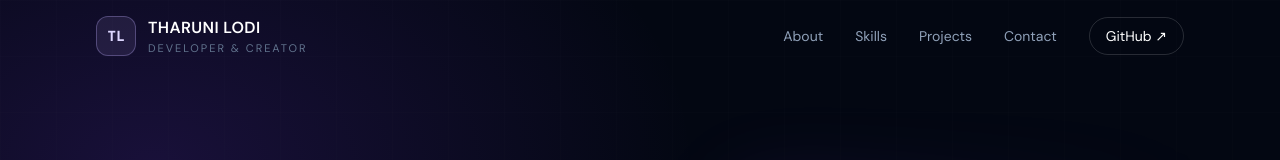
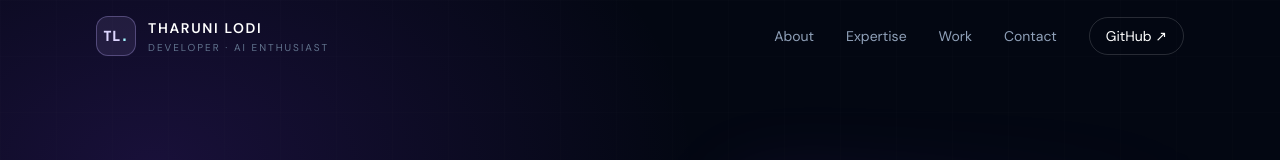
Before and after one commit to tharuni2503/portfolio, a React (Vite) app: page / in a window 1280 px wide. Shown: the top 160 px of the page. Built offline with nearby package versions, Linux system fonts and the light colour scheme.

Commit message:
Refine portfolio design and content

```diff
--- a/src/components/Navbar.jsx
+++ b/src/components/Navbar.jsx
@@ -2,32 +2,30 @@ import { useEffect, useState } from "react";
 import { motion, AnimatePresence } from "framer-motion";
 import { HiMenuAlt3, HiX } from "react-icons/hi";
 
-const links = [{name:"About",href:"#about"},{name:"Skills",href:"#skills"},{name:"Projects",href:"#projects"},{name:"Contact",href:"#contact"}];
+const links = [{name:"About",href:"#about"},{name:"Expertise",href:"#skills"},{name:"Work",href:"#projects"},{name:"Contact",href:"#contact"}];
 
 export default function Navbar() {
   const [open,setOpen] = useState(false);
   const [scrolled,setScrolled] = useState(false);
   useEffect(() => {
     const onScroll = () => setScrolled(window.scrollY > 16);
-    window.addEventListener("scroll",onScroll);
+    window.addEventListener("scroll",onScroll,{passive:true});
     return () => window.removeEventListener("scroll",onScroll);
   },[]);
-  return (
-    <>
-      <header className={`fixed inset-x-0 top-0 z-50 border-b transition-all duration-300 ${scrolled ? "border-white/10 bg-[#080b14]/85 shadow-lg shadow-black/10 backdrop-blur-xl" : "border-transparent bg-transparent"}`}>
+  return <>
+    <header className={`fixed inset-x-0 top-0 z-50 border-b transition-all duration-300 ${scrolled ? "border-white/10 bg-[#080b14]/90 shadow-lg shadow-black/10 backdrop-blur-xl" : "border-transparent bg-transparent"}`}>
       <div className="mx-auto flex max-w-6xl items-center justify-between px-5 py-4 sm:px-8">
-          <a href="#home" className="flex items-center gap-3" onClick={()=>setOpen(false)}>
-            <span className="flex h-10 w-10 items-center justify-center rounded-xl border border-violet-300/30 bg-violet-300/10 font-mono text-sm font-bold text-violet-200">TL</span>
-            <span><span className="block font-semibold tracking-wide text-white">THARUNI LODI</span><span className="block text-[11px] tracking-[.18em] text-slate-500">DEVELOPER & CREATOR</span></span>
+        <a href="#home" aria-label="Tharuni Lodi home" className="flex items-center gap-3" onClick={()=>setOpen(false)}>
+          <span className="flex h-10 w-10 items-center justify-center rounded-xl border border-violet-300/30 bg-violet-300/10 font-mono text-sm font-bold text-violet-200">TL<span className="text-cyan-200">.</span></span>
+          <span><span className="block text-sm font-semibold tracking-[.12em] text-white">THARUNI LODI</span><span className="mt-0.5 block text-[10px] tracking-[.2em] text-slate-500">DEVELOPER · AI ENTHUSIAST</span></span>
         </a>
-          <nav className="hidden items-center gap-8 md:flex">
+        <nav aria-label="Main navigation" className="hidden items-center gap-8 md:flex">
           {links.map(link=><a key={link.name} href={link.href} className="text-sm text-slate-400 transition hover:text-white">{link.name}</a>)}
           <a href="https://github.com/tharuni2503" target="_blank" rel="noreferrer" className="rounded-full border border-white/15 px-4 py-2 text-sm text-white transition hover:border-cyan-300/50 hover:text-cyan-200">GitHub ↗</a>
         </nav>
-          <button aria-label={open?"Close menu":"Open menu"} aria-expanded={open} onClick={()=>setOpen(v=>!v)} className="text-2xl text-white md:hidden">{open?<HiX/>:<HiMenuAlt3/>}</button>
+        <button type="button" aria-label={open?"Close menu":"Open menu"} aria-expanded={open} onClick={()=>setOpen(v=>!v)} className="rounded-lg p-2 text-2xl text-white focus-visible:outline focus-visible:outline-2 focus-visible:outline-cyan-300 md:hidden">{open?<HiX/>:<HiMenuAlt3/>}</button>
       </div>
     </header>
-      <AnimatePresence>{open&&<motion.nav initial={{opacity:0,y:-10}} animate={{opacity:1,y:0}} exit={{opacity:0,y:-10}} className="fixed inset-x-0 top-[72px] z-40 border-b border-white/10 bg-[#080b14]/95 p-6 backdrop-blur-xl md:hidden">{links.map(link=><a key={link.name} href={link.href} onClick={()=>setOpen(false)} className="block border-b border-white/5 py-4 text-lg text-slate-200">{link.name}</a>)}<a href="https://github.com/tharuni2503" target="_blank" rel="noreferrer" className="mt-5 block text-cyan-200">View GitHub ↗</a></motion.nav>}</AnimatePresence>
-    </>
-  );
+    <AnimatePresence>{open&&<motion.nav aria-label="Mobile navigation" initial={{opacity:0,y:-10}} animate={{opacity:1,y:0}} exit={{opacity:0,y:-10}} className="fixed inset-x-0 top-[72px] z-40 border-b border-white/10 bg-[#080b14]/95 p-6 shadow-2xl backdrop-blur-xl md:hidden">{links.map(link=><a key={link.name} href={link.href} onClick={()=>setOpen(false)} className="block border-b border-white/5 py-4 text-lg text-slate-200 transition hover:text-cyan-200">{link.name}</a>)}<a href="https://github.com/tharuni2503" target="_blank" rel="noreferrer" className="mt-5 block text-cyan-200">View GitHub ↗</a></motion.nav>}</AnimatePresence>
+  </>;
 }
```
Lines whose indentation alone changed are shown as unchanged.
